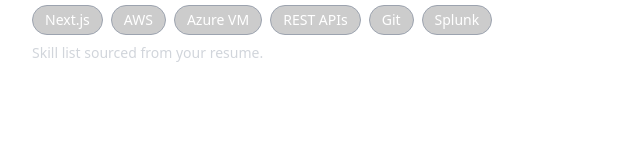
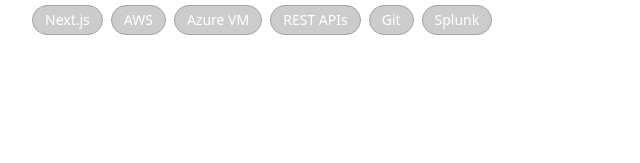
Before and after one commit to ahkzihan/ahkzihan.github.io, a plain HTML site: page index.html in a window 1280 px wide. Shown: the part 970-1133 px from the top of the page, 116-756 px from the left. Drawn offline with nearby package versions, Linux system fonts and the light colour scheme.

Commit message:
Update index.html

```diff
--- a/index.html
+++ b/index.html
@@ -113,7 +113,7 @@
             <li class="border border-gray-400 bg-black/20 rounded-full px-3 py-1 text-sm">Git</li>
             <li class="border border-gray-400 bg-black/20 rounded-full px-3 py-1 text-sm">Splunk</li>
           </ul>
-          <p class="text-sm text-gray-300 mt-2">Skill list sourced from your resume. </p>
+
         </div>
         <div>
           <h3 class="text-2xl font-bold mb-4">Education</h3>
```
